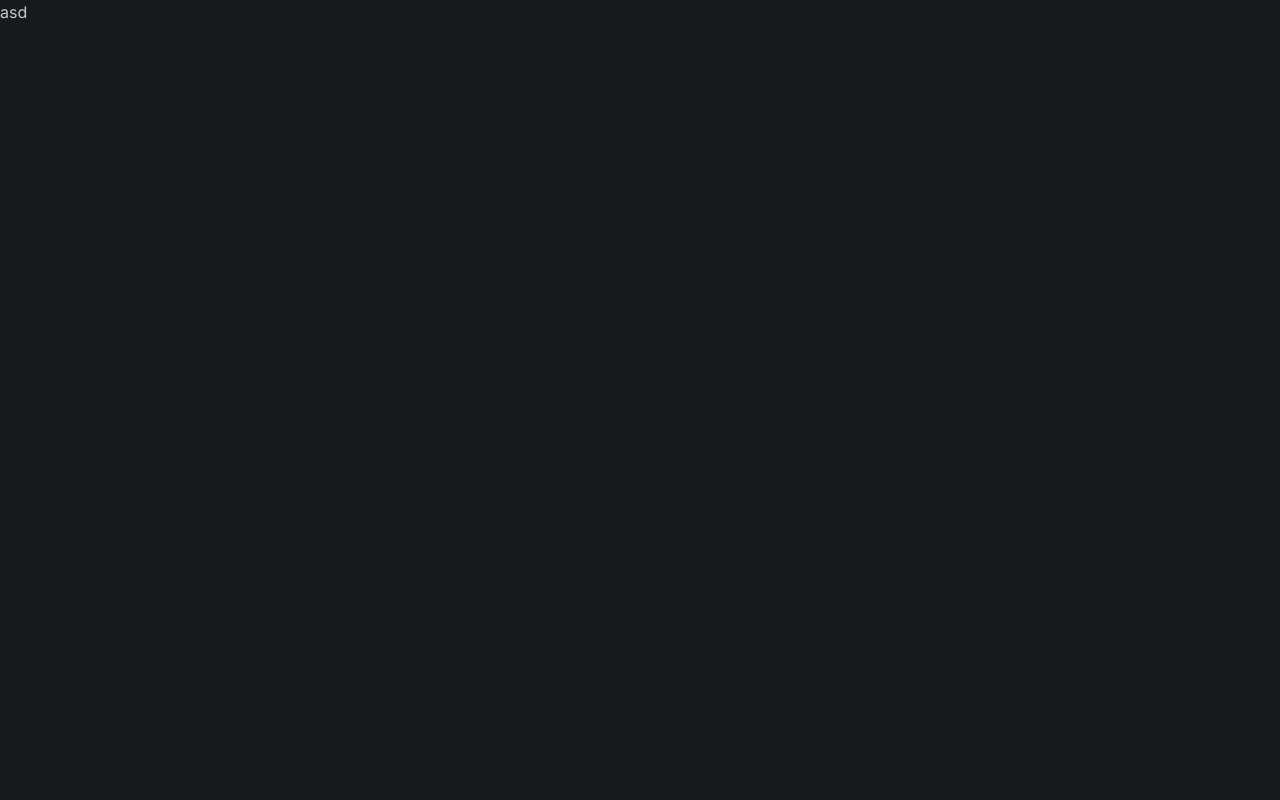
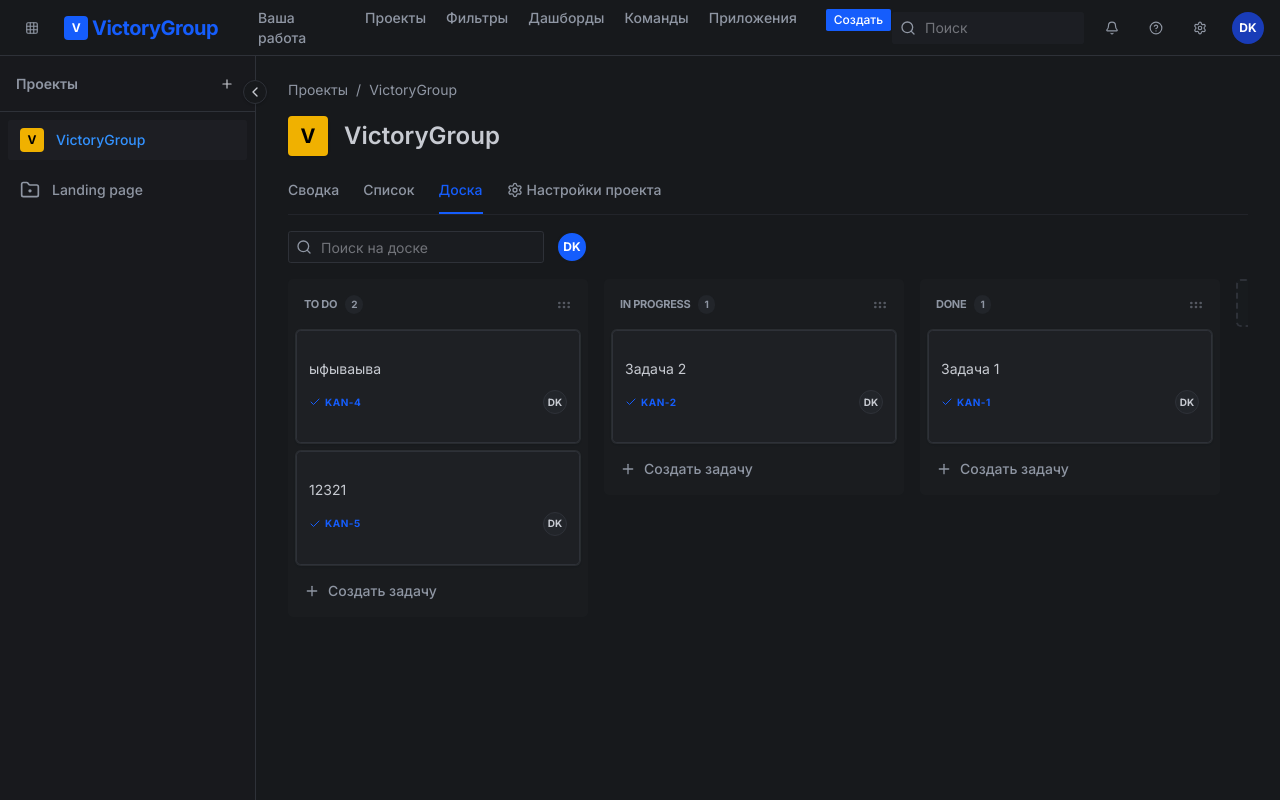
Before and after one commit to elogrus/victory_group_front, a Next.js app: page / in a window 1280 px wide. Built offline with nearby package versions, Linux system fonts and the light colour scheme.

Commit message:
ui update

```diff
--- a/app/page.tsx
+++ b/app/page.tsx
@@ -18,117 +18,115 @@ import { Settings, Search } from "lucide-react";
 type ViewMode = "summary" | "list" | "board";
 
 export default function Dashboard() {
-    // const [isSidebarOpen, setIsSidebarOpen] = useState(true);
-    // const [tasks, setTasks] = useState<Task[]>(INITIAL_TASKS);
-    // const [columns, setColumns] = useState(INITIAL_COLUMNS);
-    // const [selectedTask, setSelectedTask] = useState<Task | null>(null);
-    // const [view, setView] = useState<ViewMode>("board");
-    // const [isCreateModalOpen, setCreateModalOpen] = useState(false);
+    const [isSidebarOpen, setIsSidebarOpen] = useState(true);
+    const [tasks, setTasks] = useState<Task[]>(INITIAL_TASKS);
+    const [columns, setColumns] = useState(INITIAL_COLUMNS);
+    const [selectedTask, setSelectedTask] = useState<Task | null>(null);
+    const [view, setView] = useState<ViewMode>("board");
+    const [isCreateModalOpen, setCreateModalOpen] = useState(false);
 
-    // return (
-    //     <div className="flex flex-col h-screen overflow-hidden bg-background">
-    //         <Header onCreateClick={() => setCreateModalOpen(true)} />
+    return (
+        <div className="flex flex-col h-screen overflow-hidden bg-background">
+            <Header onCreateClick={() => setCreateModalOpen(true)} />
 
-    //         <div className="flex flex-1 overflow-hidden">
-    //             <Sidebar isOpen={isSidebarOpen} setIsOpen={setIsSidebarOpen} />
+            <div className="flex flex-1 overflow-hidden">
+                <Sidebar isOpen={isSidebarOpen} setIsOpen={setIsSidebarOpen} />
 
-    //             <main className="flex-1 flex flex-col overflow-hidden transition-all duration-300">
-    //                 <div className="px-8 pt-6 pb-0 shrink-0">
-    //                     <div className="flex items-center gap-2 text-sm text-muted-foreground mb-4">
-    //                         <span>Проекты</span> / <span>VictoryGroup</span>
-    //                     </div>
+                <main className="flex-1 flex flex-col overflow-hidden transition-all duration-300">
+                    <div className="px-8 pt-6 pb-0 shrink-0">
+                        <div className="flex items-center gap-2 text-sm text-muted-foreground mb-4">
+                            <span>Проекты</span> / <span>VictoryGroup</span>
+                        </div>
 
-    //                     <div className="flex items-center gap-4 mb-6">
-    //                         <div className="w-10 h-10 bg-yellow-500 rounded flex items-center justify-center text-xl font-bold text-black shadow-sm">
-    //                             V
-    //                         </div>
-    //                         <h1 className="text-2xl font-semibold text-foreground">
-    //                             VictoryGroup
-    //                         </h1>
-    //                     </div>
+                        <div className="flex items-center gap-4 mb-6">
+                            <div className="w-10 h-10 bg-yellow-500 rounded flex items-center justify-center text-xl font-bold text-black shadow-sm">
+                                V
+                            </div>
+                            <h1 className="text-2xl font-semibold text-foreground">
+                                VictoryGroup
+                            </h1>
+                        </div>
 
-    //                     {/* Навигация проекта */}
-    //                     <div className="flex gap-6 text-sm font-medium border-b border-border/50">
-    //                         <button
-    //                             onClick={() => setView("summary")}
-    //                             className={`pb-3 border-b-2 ${view === "summary" ? "border-blue-600 text-blue-600" : "border-transparent text-muted-foreground hover:text-foreground"}`}
-    //                         >
-    //                             Сводка
-    //                         </button>
-    //                         <button
-    //                             onClick={() => setView("list")}
-    //                             className={`pb-3 border-b-2 ${view === "list" ? "border-blue-600 text-blue-600" : "border-transparent text-muted-foreground hover:text-foreground"}`}
-    //                         >
-    //                             Список
-    //                         </button>
-    //                         <button
-    //                             onClick={() => setView("board")}
-    //                             className={`pb-3 border-b-2 ${view === "board" ? "border-blue-600 text-blue-600" : "border-transparent text-muted-foreground hover:text-foreground"}`}
-    //                         >
-    //                             Доска
-    //                         </button>
-    //                         <button className="pb-3 text-muted-foreground hover:text-foreground flex items-center gap-1 border-b-2 border-transparent">
-    //                             <Settings className="w-4 h-4" /> Настройки
-    //                             проекта
-    //                         </button>
-    //                     </div>
-    //                 </div>
+                        {/* Навигация проекта */}
+                        <div className="flex gap-6 text-sm font-medium border-b border-border/50">
+                            <button
+                                onClick={() => setView("summary")}
+                                className={`pb-3 border-b-2 ${view === "summary" ? "border-blue-600 text-blue-600" : "border-transparent text-muted-foreground hover:text-foreground"}`}
+                            >
+                                Сводка
+                            </button>
+                            <button
+                                onClick={() => setView("list")}
+                                className={`pb-3 border-b-2 ${view === "list" ? "border-blue-600 text-blue-600" : "border-transparent text-muted-foreground hover:text-foreground"}`}
+                            >
+                                Список
+                            </button>
+                            <button
+                                onClick={() => setView("board")}
+                                className={`pb-3 border-b-2 ${view === "board" ? "border-blue-600 text-blue-600" : "border-transparent text-muted-foreground hover:text-foreground"}`}
+                            >
+                                Доска
+                            </button>
+                            <button className="pb-3 text-muted-foreground hover:text-foreground flex items-center gap-1 border-b-2 border-transparent">
+                                <Settings className="w-4 h-4" /> Настройки
+                                проекта
+                            </button>
+                        </div>
+                    </div>
 
-    //                 {/* Строка поиска для Доски и Списка */}
-    //                 {view !== "summary" && (
-    //                     <div className="px-8 py-4 flex items-center gap-3 shrink-0">
-    //                         <div className="relative w-64">
-    //                             <Search className="absolute left-2 top-2 h-4 w-4 text-muted-foreground" />
-    //                             <input
-    //                                 placeholder={
-    //                                     view === "board"
-    //                                         ? "Поиск на доске"
-    //                                         : "Поиск по задачам"
-    //                                 }
-    //                                 className="w-full bg-muted/30 border text-sm rounded-md pl-8 h-8 outline-none focus:border-blue-500 text-foreground transition-colors"
-    //                             />
-    //                         </div>
-    //                         <div className="flex -space-x-2">
-    //                             <div className="w-8 h-8 rounded-full bg-blue-600 border-2 border-background flex items-center justify-center text-xs text-white font-bold z-10">
-    //                                 DK
-    //                             </div>
-    //                         </div>
-    //                     </div>
-    //                 )}
+                    {/* Строка поиска для Доски и Списка */}
+                    {view !== "summary" && (
+                        <div className="px-8 py-4 flex items-center gap-3 shrink-0">
+                            <div className="relative w-64">
+                                <Search className="absolute left-2 top-2 h-4 w-4 text-muted-foreground" />
+                                <input
+                                    placeholder={
+                                        view === "board"
+                                            ? "Поиск на доске"
+                                            : "Поиск по задачам"
+                                    }
+                                    className="w-full bg-muted/30 border text-sm rounded-md pl-8 h-8 outline-none focus:border-blue-500 text-foreground transition-colors"
+                                />
+                            </div>
+                            <div className="flex -space-x-2">
+                                <div className="w-8 h-8 rounded-full bg-blue-600 border-2 border-background flex items-center justify-center text-xs text-white font-bold z-10">
+                                    DK
+                                </div>
+                            </div>
+                        </div>
+                    )}
 
-    //                 <div
-    //                     className={`flex-1 overflow-hidden ${view === "summary" ? "p-8 pt-4" : "px-8 pb-4"}`}
-    //                 >
-    //                     {view === "summary" && <SummaryView />}
-    //                     {view === "list" && (
-    //                         <ListView
-    //                             tasks={tasks}
-    //                             onTaskClick={setSelectedTask}
-    //                         />
-    //                     )}
-    //                     {view === "board" && (
-    //                         <KanbanBoard
-    //                             tasks={tasks}
-    //                             setTasks={setTasks}
-    //                             columns={columns}
-    //                             setColumns={setColumns}
-    //                             onTaskClick={setSelectedTask}
-    //                         />
-    //                     )}
-    //                 </div>
-    //             </main>
-    //         </div>
+                    <div
+                        className={`flex-1 overflow-hidden ${view === "summary" ? "p-8 pt-4" : "px-8 pb-4"}`}
+                    >
+                        {view === "summary" && <SummaryView />}
+                        {view === "list" && (
+                            <ListView
+                                tasks={tasks}
+                                onTaskClick={setSelectedTask}
+                            />
+                        )}
+                        {view === "board" && (
+                            <KanbanBoard
+                                tasks={tasks}
+                                setTasks={setTasks}
+                                columns={columns}
+                                setColumns={setColumns}
+                                onTaskClick={setSelectedTask}
+                            />
+                        )}
+                    </div>
+                </main>
+            </div>
 
-    //         <TaskModal
-    //             task={selectedTask}
-    //             isOpen={!!selectedTask}
-    //             onClose={() => setSelectedTask(null)}
-    //         />
-    //         <CreateTaskModal
-    //             isOpen={isCreateModalOpen}
-    //             onClose={() => setCreateModalOpen(false)}
-    //         />
-    //     </div>
-    return <div>asd</div>;
-    // );
+            <TaskModal
+                task={selectedTask}
+                isOpen={!!selectedTask}
+                onClose={() => setSelectedTask(null)}
+            />
+            <CreateTaskModal
+                isOpen={isCreateModalOpen}
+                onClose={() => setCreateModalOpen(false)}
+            />
+        </div>)
 }
--- a/components/Header.tsx
+++ b/components/Header.tsx
@@ -1,6 +1,6 @@
 "use client";
 
-import { Button } from "@/components/ui/ui/button";
+import { Button } from "@/shared/ui/button";
 import {
     Search,
     Bell,
@@ -37,9 +37,9 @@ export function Header({ onCreateClick }: { onCreateClick: () => void }) {
                 </Button>
                 <div className="font-bold text-xl text-blue-600 tracking-tight flex items-center gap-1">
                     <div className="w-6 h-6 bg-blue-600 rounded flex items-center justify-center text-white font-bold text-xs">
-                        J
+                        V
                     </div>{" "}
-                    Vira
+                    VictoryGroup
                 </div>
                 <nav className="hidden xl:flex gap-5 ml-6 text-sm font-medium text-muted-foreground">
                     <a href="#" className="hover:text-foreground">
--- a/components/KanbanBoard.tsx
+++ b/components/KanbanBoard.tsx
@@ -17,7 +17,7 @@ import {
     verticalListSortingStrategy,
 } from "@dnd-kit/sortable";
 import { CSS } from "@dnd-kit/utilities";
-import { Card, CardContent } from "@/components/ui/ui/card";
+import { Card, CardContent } from "@/shared/ui/card";
 import {
     Task,
     TaskStatus,
--- a/components/ListView.tsx
+++ b/components/ListView.tsx
@@ -5,7 +5,7 @@ import {
     TableHead,
     TableHeader,
     TableRow,
-} from "@/components/ui/table";
+} from "@/shared/ui/table";
 import { Task } from "../shared/lib/data";
 
 export function ListView({
--- a/components/Sidebar.tsx
+++ b/components/Sidebar.tsx
@@ -1,5 +1,5 @@
 import { ChevronLeft, ChevronRight, FolderDot, Plus } from "lucide-react";
-import { Button } from "@/components/ui/button";
+import { Button } from "@/shared/ui/button";
 
 interface SidebarProps {
   isOpen: boolean;
--- a/components/SummaryView.tsx
+++ b/components/SummaryView.tsx
@@ -1,4 +1,4 @@
-import { Card, CardContent, CardHeader, CardTitle } from "@/components/ui/card";
+import { Card, CardContent, CardHeader, CardTitle } from "@/shared/ui/card";
 
 export function SummaryView() {
   return (
--- a/components/TaskModal.tsx
+++ b/components/TaskModal.tsx
@@ -1,5 +1,5 @@
-import { Dialog, DialogContent } from "@/components/ui/dialog";
-import { Button } from "@/components/ui/button";
+import { Dialog, DialogContent } from "@/shared/ui/dialog";
+import { Button } from "@/shared/ui/button";
 import { Eye, ThumbsUp, Share2, MoreHorizontal, X, Paperclip, Link, User, Zap, ChevronDown, CheckSquare } from "lucide-react";
 
 export function TaskModal({ task, isOpen, onClose }: any) {
--- a/components/TaskTable.tsx
+++ b/components/TaskTable.tsx
@@ -7,8 +7,8 @@ import {
     TableHead,
     TableHeader,
     TableRow,
-} from "@/components/ui/table";
-import { Badge } from "@/components/ui/badge";
+} from "@/shared/ui/table";
+import { Badge } from "@/shared/ui/badge";
 import { Task } from "../shared/lib/data";
 
 export function TaskTable({
--- a/shared/ui/dialog.tsx
+++ b/shared/ui/dialog.tsx
@@ -4,7 +4,7 @@ import * as React from "react";
 import { Dialog as DialogPrimitive } from "@base-ui/react/dialog";
 
 import { cn } from "@/shared/lib/utils";
-import { Button } from "@/components/ui/button";
+import { Button } from "@/shared/ui/button";
 import { HugeiconsIcon } from "@hugeicons/react";
 import { Cancel01Icon } from "@hugeicons/core-free-icons";
 
```
